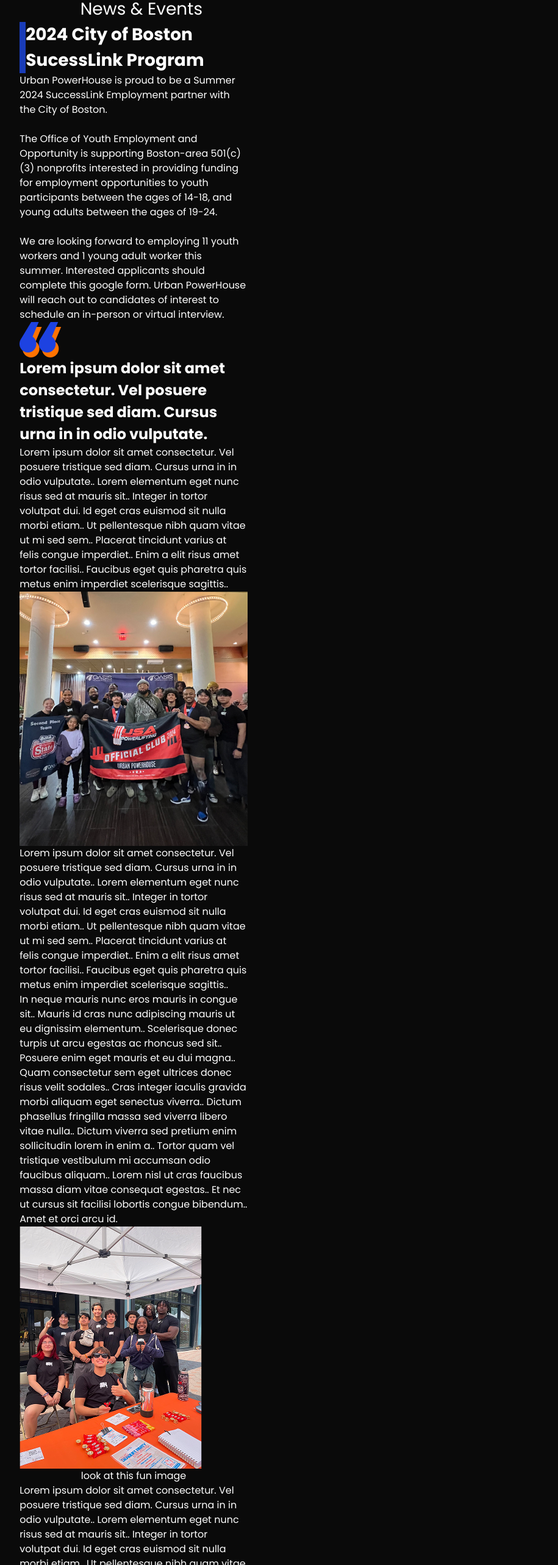
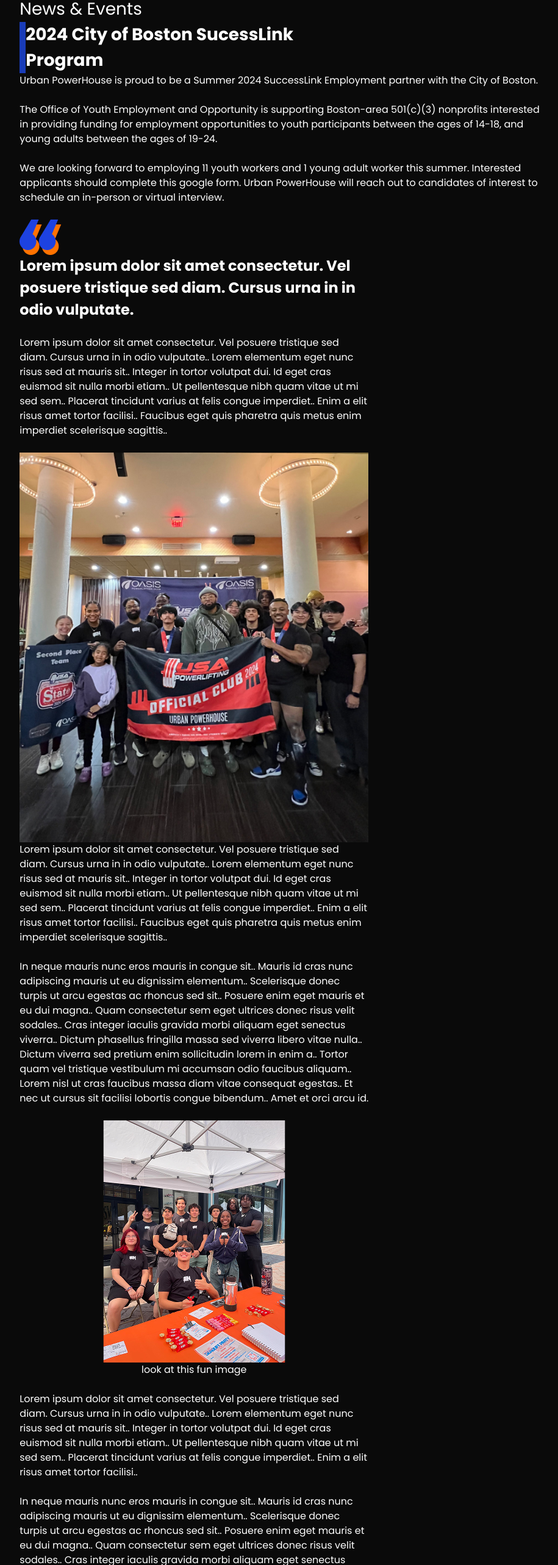
Before and after one commit to Artists-for-Humanity/urban-powerhouse, a Next.js app: page /News in a window 1280 px wide. Shown: the part 220-2786 px from the top of the page at 61% size, without its empty margins (123-1038 px from the left). Built offline with nearby package versions, Linux system fonts and the light colour scheme.

Commit message:
Update News.tsx

```diff
--- a/pages/News.tsx
+++ b/pages/News.tsx
@@ -12,12 +12,13 @@ export default function News() {
         <Grid className="grid grid-rows-auto gap-y-8">
             <Navigation />
             <Container className="min-h-[60vh] grid gap-y-8">
-                <div className="col-start-3 col-span-3 text-[28px] ">News & Events</div>
-                <div className="col-start-2 col-span-4 grid">
-                    <div className="text-[28px] font-bold text-left border-l-[10px] border-blue-800">
+                <div className="col-start-2 col-span-4 text-[28px] sm:col-start-2  ">News & Events</div>
+                <div className="text-[28px] font-bold text-left border-l-[10px] border-blue-800 col-start-2 col-span-4 sm:col-start-2 sm:col-span-6 ">
                     2024 City of Boston SucessLink Program
-                    </div>
-                    <p>
+                </div>
+                <div className="col-start-2 col-span-4 grid sm:col-span-6 sm:col-start-2 lg:col-start-2 lg:col-span-9">
+
+                    <p >
                         Urban PowerHouse is proud to be a Summer 2024 SuccessLink Employment partner with the City of Boston.
                     </p>
                     <br />
@@ -28,18 +29,42 @@ export default function News() {
                     <p>
                         We are looking forward to employing 11 youth workers and 1 young adult worker this summer. Interested applicants should complete this google form. Urban PowerHouse will reach out to candidates of interest to schedule an in-person or virtual interview.
                     </p>
+                    <br />
                 </div>
-                <div className=" col-start-2 col-span-4 gap-y-8">
+                <div className=" col-start-2 col-span-4 gap-y-8 sm:col-span-6 sm:col-start-2">
                     <img  className='' src="/Group-55.png" alt="Quote Icon" />
                     <div className="text-[24px] font-bold ">Lorem ipsum dolor sit amet consectetur. Vel posuere tristique sed diam. Cursus urna in in odio vulputate.</div>
+                    <br />
                 </div>
-                <div className="text-[16px] col-start-2 col-span-4">Lorem ipsum dolor sit amet consectetur. Vel posuere tristique sed diam. Cursus urna in in odio vulputate.. Lorem elementum eget nunc risus sed at mauris sit.. Integer in tortor volutpat dui. Id eget cras euismod sit nulla morbi etiam.. Ut pellentesque nibh quam vitae ut mi sed sem.. Placerat tincidunt varius at felis congue imperdiet.. Enim a elit risus amet tortor facilisi.. Faucibus eget quis pharetra quis metus enim imperdiet scelerisque sagittis..</div>
-                <div className=" col-start-2 col-span-4"><img src="/gymshots/Championship2025.jpg" alt="" /></div>
-                <div className=" col-start-2 col-span-4">Lorem ipsum dolor sit amet consectetur. Vel posuere tristique sed diam. Cursus urna in in odio vulputate.. Lorem elementum eget nunc risus sed at mauris sit.. Integer in tortor volutpat dui. Id eget cras euismod sit nulla morbi etiam.. Ut pellentesque nibh quam vitae ut mi sed sem.. Placerat tincidunt varius at felis congue imperdiet.. Enim a elit risus amet tortor facilisi.. Faucibus eget quis pharetra quis metus enim imperdiet scelerisque sagittis..</div>
-                <div className=" col-start-2 col-span-4">In neque mauris nunc eros mauris in congue sit.. Mauris id cras nunc adipiscing mauris ut eu dignissim elementum.. Scelerisque donec turpis ut arcu egestas ac rhoncus sed sit.. Posuere enim eget mauris et eu dui magna.. Quam consectetur sem eget ultrices donec risus velit sodales.. Cras integer iaculis gravida morbi aliquam eget senectus viverra.. Dictum phasellus fringilla massa sed viverra libero vitae nulla.. Dictum viverra sed pretium enim sollicitudin lorem in enim a.. Tortor quam vel tristique vestibulum mi accumsan odio faucibus aliquam.. Lorem nisl ut cras faucibus massa diam vitae consequat egestas.. Et nec ut cursus sit facilisi lobortis congue bibendum.. Amet et orci arcu id.</div>
-                <div className=" col-start-2 col-span-4 text-center" ><img src="/Youth Fest 2024.png" alt="" />look at this fun image</div>
-                <div className=" col-start-2 col-span-4"> Lorem ipsum dolor sit amet consectetur. Vel posuere tristique sed diam. Cursus urna in in odio vulputate.. Lorem elementum eget nunc risus sed at mauris sit.. Integer in tortor volutpat dui. Id eget cras euismod sit nulla morbi etiam.. Ut pellentesque nibh quam vitae ut mi sed sem.. Placerat tincidunt varius at felis congue imperdiet.. Enim a elit risus amet tortor facilisi.. </div>
-                <div className=" col-start-2 col-span-4">In neque mauris nunc eros mauris in congue sit.. Mauris id cras nunc adipiscing mauris ut eu dignissim elementum.. Scelerisque donec turpis ut arcu egestas ac rhoncus sed sit.. Posuere enim eget mauris et eu dui magna.. Quam consectetur sem eget ultrices donec risus velit sodales.. Cras integer iaculis gravida morbi aliquam eget senectus viverra.. </div>
+                <div className=" col-start-2 col-span-4 sm:col-span-6 sm:col-start-2">
+                    <p>
+                        Lorem ipsum dolor sit amet consectetur. Vel posuere tristique sed diam. Cursus urna in in odio vulputate.. Lorem elementum eget nunc risus sed at mauris sit.. Integer in tortor volutpat dui. Id eget cras euismod sit nulla morbi etiam.. Ut pellentesque nibh quam vitae ut mi sed sem.. Placerat tincidunt varius at felis congue imperdiet.. Enim a elit risus amet tortor facilisi.. Faucibus eget quis pharetra quis metus enim imperdiet scelerisque sagittis..
+                    </p>
+                    <br />
+                    <div className=" "><img src="/gymshots/Championship2025.jpg" alt="" /></div>
+                    <p>
+                        Lorem ipsum dolor sit amet consectetur. Vel posuere tristique sed diam. Cursus urna in in odio vulputate.. Lorem elementum eget nunc risus sed at mauris sit.. Integer in tortor volutpat dui. Id eget cras euismod sit nulla morbi etiam.. Ut pellentesque nibh quam vitae ut mi sed sem.. Placerat tincidunt varius at felis congue imperdiet.. Enim a elit risus amet tortor facilisi.. Faucibus eget quis pharetra quis metus enim imperdiet scelerisque sagittis..
+                    </p>
+                    <br />
+                    <p>
+                        In neque mauris nunc eros mauris in congue sit.. Mauris id cras nunc adipiscing mauris ut eu dignissim elementum.. Scelerisque donec turpis ut arcu egestas ac rhoncus sed sit.. Posuere enim eget mauris et eu dui magna.. Quam consectetur sem eget ultrices donec risus velit sodales.. Cras integer iaculis gravida morbi aliquam eget senectus viverra.. Dictum phasellus fringilla massa sed viverra libero vitae nulla.. Dictum viverra sed pretium enim sollicitudin lorem in enim a.. Tortor quam vel tristique vestibulum mi accumsan odio faucibus aliquam.. Lorem nisl ut cras faucibus massa diam vitae consequat egestas.. Et nec ut cursus sit facilisi lobortis congue bibendum.. Amet et orci arcu id.
+                    </p>
+                    <br />
+                </div>
+                <div className="col-start-2 col-span-4 sm:col-span-6 sm:col-start-2 text-center">
+                    <img className="mx-auto" src="/Youth Fest 2024.png" alt="Youth Fest 2024" />
+                    <p>look at this fun image</p>
+                </div>
+                <div className=" col-start-2 col-span-4 sm:col-span-6 sm:col-start-2 ">
+                    <br />
+                    <p>
+                        Lorem ipsum dolor sit amet consectetur. Vel posuere tristique sed diam. Cursus urna in in odio vulputate.. Lorem elementum eget nunc risus sed at mauris sit.. Integer in tortor volutpat dui. Id eget cras euismod sit nulla morbi etiam.. Ut pellentesque nibh quam vitae ut mi sed sem.. Placerat tincidunt varius at felis congue imperdiet.. Enim a elit risus amet tortor facilisi..
+                    </p>
+                    <br />
+                    <p>
+                        In neque mauris nunc eros mauris in congue sit.. Mauris id cras nunc adipiscing mauris ut eu dignissim elementum.. Scelerisque donec turpis ut arcu egestas ac rhoncus sed sit.. Posuere enim eget mauris et eu dui magna.. Quam consectetur sem eget ultrices donec risus velit sodales.. Cras integer iaculis gravida morbi aliquam eget senectus viverra..
+                    </p>
+                </div>
                 <Button label="Go Back"className="mt-4 col-start-3 col-span-2 ">Click Me</Button>
             </Container>
             <Footer />
```
